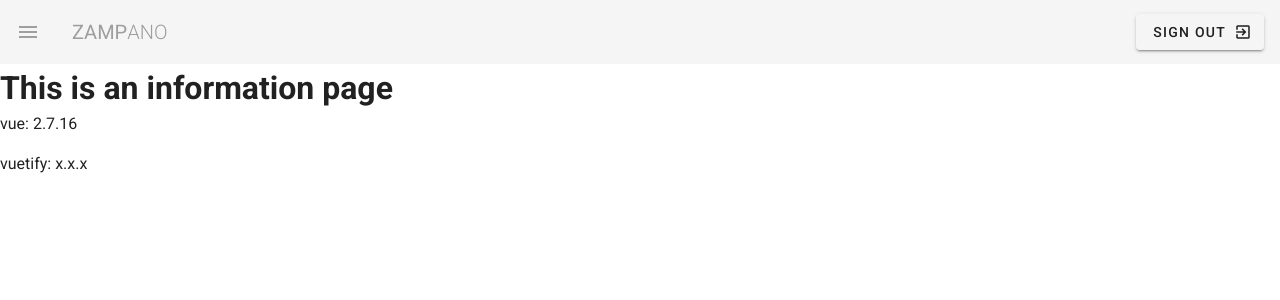
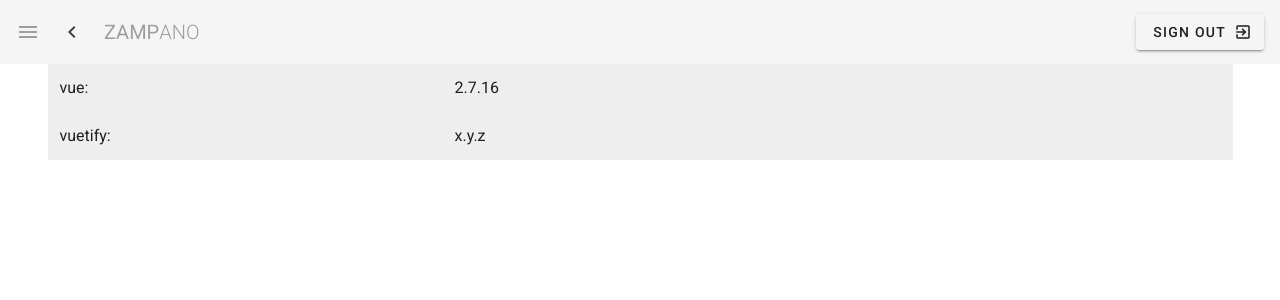
Before and after one commit to m1markus/zampino, a Vue app in the folder ui-vuetify/: page /info in a window 1280 px wide. Shown: the top 300 px of the page. Built offline with nearby package versions, Linux system fonts and the light colour scheme.

Commit message:
Changed Vuetify layout

```diff
--- a/ui-vuetify/src/App.vue
+++ b/ui-vuetify/src/App.vue
@@ -3,9 +3,10 @@
 
     <Navbar />
 
-    <v-content>
+    <v-main>
       <router-view></router-view>
-    </v-content>
+    </v-main>
+
   </v-app>
 </template>
 
--- a/ui-vuetify/src/components/Navbar.vue
+++ b/ui-vuetify/src/components/Navbar.vue
@@ -2,12 +2,15 @@
   <nav>
     <v-app-bar flat app>
       <v-app-bar-nav-icon class="grey--text" @click="drawer = !drawer"></v-app-bar-nav-icon>
+      <v-btn color="secondary" class="mr-3" depressed fab text small @click="$router.go(-1)">
+        <v-icon >mdi-chevron-left</v-icon>
+      </v-btn>
       <v-toolbar-title class="grey--text">
         <span>ZAMP</span>
         <span class="font-weight-light">ANO</span>
       </v-toolbar-title>
       <v-spacer></v-spacer>
-      <v-btn>
+      <v-btn @click="$router.go(-1)">
         <span>Sign Out</span>
         <v-icon right>exit_to_app</v-icon>
       </v-btn>
--- a/ui-vuetify/src/main.js
+++ b/ui-vuetify/src/main.js
@@ -2,7 +2,7 @@ import Vue from 'vue'
 import App from './App.vue'
 import router from './router'
 import store from './store'
-import vuetify from './plugins/vuetify';
+import vuetify from '@/plugins/vuetify';
 
 // vue add vuetify
 import 'material-design-icons-iconfont/dist/material-design-icons.css'
--- a/ui-vuetify/src/router.js
+++ b/ui-vuetify/src/router.js
@@ -25,7 +25,11 @@ export default new Router({
       // route level code-splitting
       // this generates a separate chunk (about.[hash].js) for this route
       // which is lazy-loaded when the route is visited.
-      component: () => import(/* webpackChunkName: "about" */ './views/About.vue')
+      component: () => import('./views/About.vue')
+    },
+    {
+      path: '*',
+      redirect: '/'
     }
   ]
 })
--- a/ui-vuetify/src/store.js
+++ b/ui-vuetify/src/store.js
@@ -7,7 +7,9 @@ Vue.version
 
 export default new Vuex.Store({
   state: {
-
+    network: {
+      ws_connected: false,
+    },
     software: [
       { component: 'vue', version: Vue.version },
     ]
--- a/ui-vuetify/src/views/About.vue
+++ b/ui-vuetify/src/views/About.vue
@@ -1,7 +1,9 @@
 <template>
-  <div class="about">
-    <h1>This is an about page</h1>
-    <p>Lorem ipsum dolor sit amet consectetur adipisicing elit. Quae minima fugiat, labore nam ipsa, hic incidunt animi, non possimus ullam eum deleniti et esse? Eveniet eaque explicabo delectus hic enim.
-    </p>
-  </div>
+    <v-container class="grey lighten-3">
+      <v-row>
+        <v-col cols="12">
+            <h1>This is an about page</h1>
+        </v-col>
+      </v-row>
+    </v-container>
 </template>
--- a/ui-vuetify/src/views/Home.vue
+++ b/ui-vuetify/src/views/Home.vue
@@ -1,7 +1,16 @@
 <template>
-  <div class="home">
-    <h1>my HOME screen</h1>
-  </div>
+    <v-container class="grey lighten-3">
+      <v-row>
+        <v-col>
+          <v-text-field label="Your nickname goes here"></v-text-field>
+        </v-col>
+      </v-row>
+      <v-row>
+        <v-col>
+          <v-btn class="ma-1" rounded outlined color="indigo">Join</v-btn>
+        </v-col>
+      </v-row>
+    </v-container>
 </template>
 
 <script>
--- a/ui-vuetify/src/views/Info.vue
+++ b/ui-vuetify/src/views/Info.vue
@@ -1,24 +1,35 @@
 <template>
-  <div class="about">
-    <h1>This is an information page</h1>
-    <p>vue: {{ vueVersion }}
-    </p>
-    <p>vuetify: {{ vuetifyVersion }}
-    </p>
-  </div>
+    <v-container class="grey lighten-3">
+      <v-row>
+        <v-col cols="4">
+          <span>vue:</span>
+        </v-col>
+        <v-col cols="8">
+          <span>{{ vueVersion }}</span>
+        </v-col>
+      </v-row>
+      <v-row>
+        <v-col cols="4">
+          <span>vuetify:</span>
+        </v-col>
+        <v-col cols="8">
+          <span>{{ vuetifyVersion }}</span>
+        </v-col>
+      </v-row>
+    </v-container>
 </template>
 
 <script>
-//import vuetify from '@/plugins/vuetify';
+//import Vue from 'vue';
 
 export default {
     data: () => ({
         vueVersion: undefined,
-        vuetifyVersion: 'x.x.x',
+        vuetifyVersion: 'x.y.z',
     }),
     mounted() {
         this.vueVersion = this.$store.state.software[0].version
-        //this.vuetifyVersion = vuetify.version()
+        //this.vuetifyVersion = Vue.prototype.$vuetify.version
         //debugger
     }
 }
```
